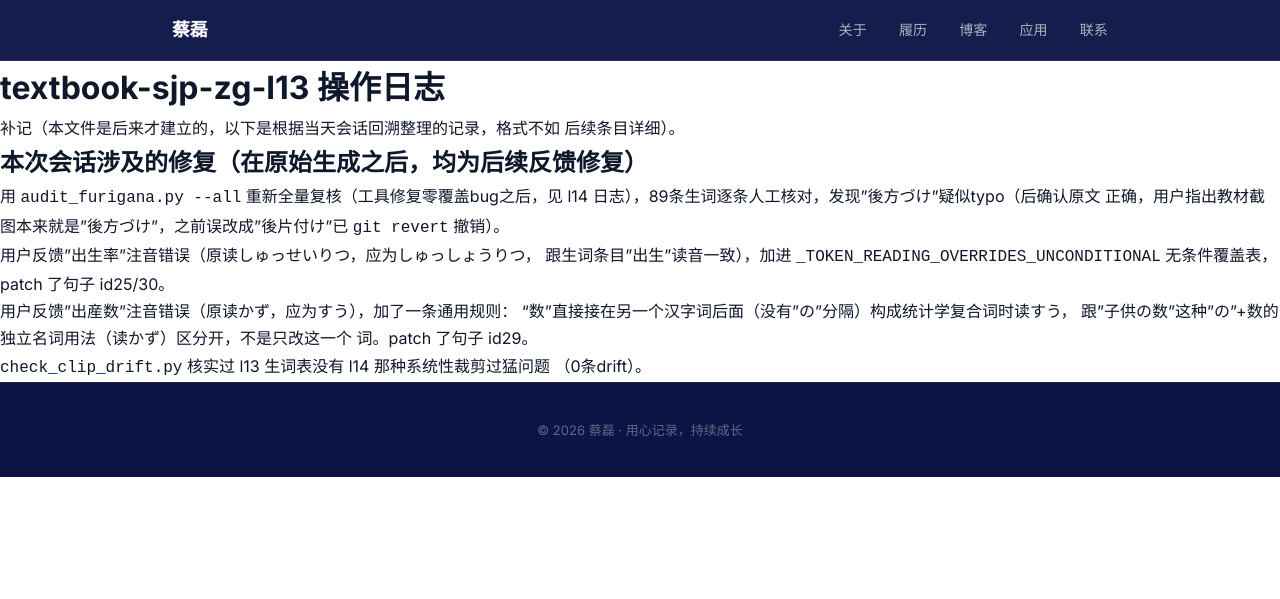
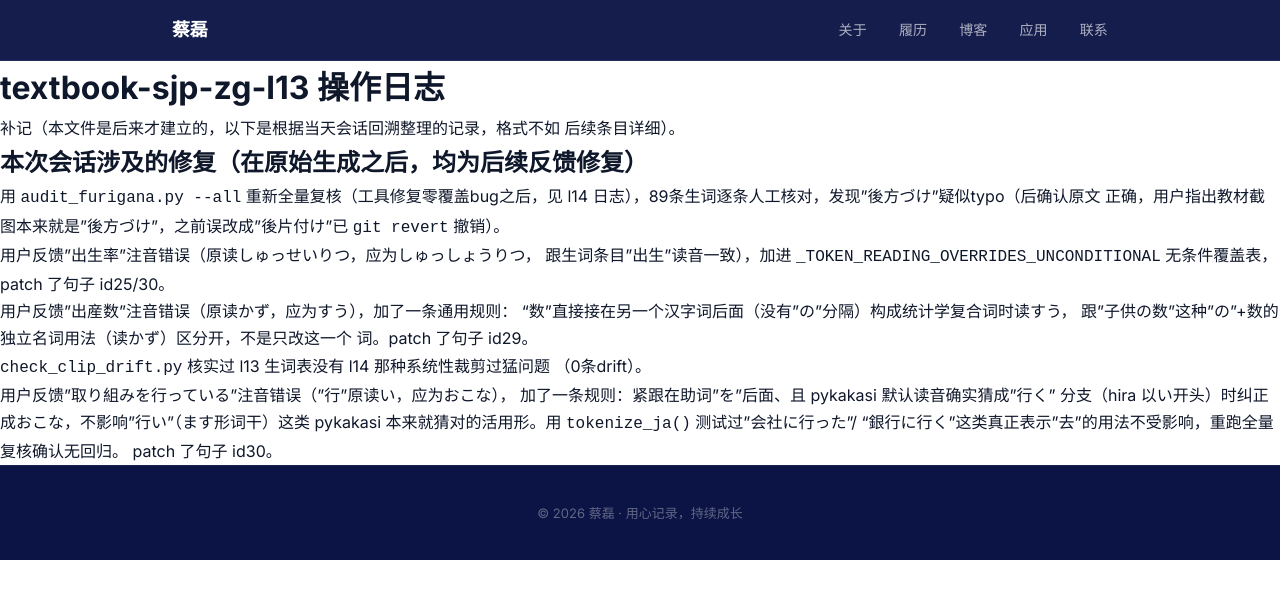
Before and after one commit to jiaodacailei/jiaodacailei.github.io, a Jekyll site: the page built from docs/private/textbook-sjp-zg-l13/LOG.md, in a window 1280 px wide. Shown: the top 599 px of the page. Built offline with Jekyll 4.4.1, drawn with Linux system fonts in a browser that asks for light colours; our own code applies the rules of GitHub Pages for plain Markdown files; comment, search, counter and statistics services are not loaded.

Commit message:
l13 LOG.md: 补记行(おこな)读音修复

```diff
--- a/docs/private/textbook-sjp-zg-l13/LOG.md
+++ b/docs/private/textbook-sjp-zg-l13/LOG.md
@@ -18,3 +18,9 @@
   词。patch 了句子 id29。
 - `check_clip_drift.py` 核实过 l13 生词表没有 l14 那种系统性裁剪过猛问题
   （0条drift）。
+- 用户反馈"取り組みを行っている"注音错误（"行"原读い，应为おこな），
+  加了一条规则：紧跟在助词"を"后面、且 pykakasi 默认读音确实猜成"行く"
+  分支（hira 以い开头）时纠正成おこな，不影响"行い"（ます形词干）这类
+  pykakasi 本来就猜对的活用形。用 `tokenize_ja()` 测试过"会社に行った"/
+  "銀行に行く"这类真正表示"去"的用法不受影响，重跑全量复核确认无回归。
+  patch 了句子 id30。
```
